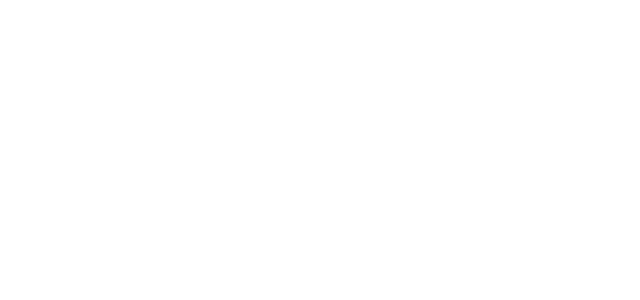
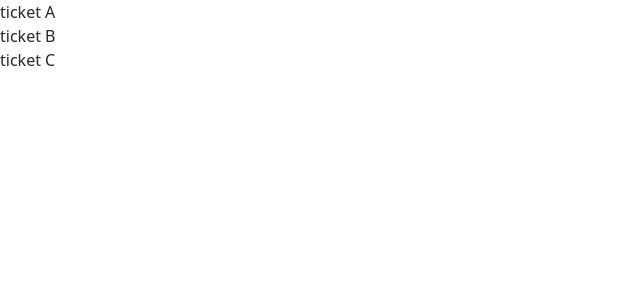
Before and after one commit to Jrachaval/React34730, a React (Create React App) app: page /shop in a window 1280 px wide. Before the commit this address had no page. Shown: the top 300 px of the page, without its empty margins (0-640 px from the left). Built offline with nearby package versions, Linux system fonts and the light colour scheme.

Commit message:
detalle producto 2

```diff
--- a/src/App.js
+++ b/src/App.js
@@ -4,7 +4,7 @@
 import ItemCount from './components/ItemCount';
 import Itemlistcontainer from './components/Itemlistcontainer';
 import NavBar from './components/NavBar';
-import Itemdetailcontainer from './components/shop/ItemDetailContainer';
+
 
 
 
@@ -16,7 +16,6 @@
     <div className='container'>
       <NavBar/>
 
-      <ItemDetailContainer/>
 
 
       <Itemlistcontainer/>
--- a/src/components/ItemCount.js
+++ b/src/components/ItemCount.js
@@ -6,15 +6,15 @@
     const handleClick = () =>{
         setCounter ( Counter + 1 )
     }
-    const handleClick2 = () =>{
+/*     const handleClick2 = () =>{
         setCounter ( Counter - 1 )
     }
-
+ */
     return(
         <div>
-            <strong className="my-6">{Counter}</strong> <br></br>
+            <strong className="my-6">TOTAL: {Counter}</strong> <br></br>
             <button onClick={handleClick} class="btn btn-active">+</button>
-            <button onClick={handleClick2} class="btn btn-active">-</button>
+            {/* <button onClick={handleClick2} class="btn btn-active">-</button> */}
         </div>
     );
 }
--- a/src/components/shop/ItemDetail.js
+++ b/src/components/shop/ItemDetail.js
@@ -1,10 +1,15 @@
 import React from 'react'
+import ItemCount from '../ItemCount'
 
-const ItemDetail = ({item}) => {
+const ItemDetail = ({item: {name, price}}) => {
   return (
     <div>
-        <li>{item.name}</li>
+        <li>{name}</li>
+        <li>{price}</li>
+
+        <ItemCount/>
     </div>
+
   )
 }
 
--- a/src/components/shop/ItemDetailContainer.js
+++ b/src/components/shop/ItemDetailContainer.js
@@ -1,14 +1,15 @@
 import React from 'react'
 import { useState } from 'react'
 import { useEffect } from 'react'
+import { useParams } from 'react-router-dom'
+import ItemDetail from './ItemDetail'
+import products from './Productsdata'
 
-const product = {
-    name: 'ticket',
-    price: 600
-}
+
 const Itemdetailcontainer = () => {
 
     const [item, setItem] = useState({})
+    const {slug} = useParams()
 
     useEffect(() => {
         getItem ().then( data => {
@@ -18,14 +19,16 @@
 
 
     const getItem = () => {
-       return  new Promise((resolve, reject) => {
+       return  new Promise((resolve) => {
             setTimeout(() => {
-                resolve ( 'Item')
+                resolve ( products.find (p => p.slug == slug))
             }, 2000);
         })
      }
   return (
+    <>
         <ItemDetail item={item}/>
+    </>
 
   )
 }
--- /dev/null
+++ b/src/components/shop/Productsdata.js
@@ -0,0 +1,31 @@
+const products = [
+    {
+       name: 'ticket A ',
+       slug: 'alpha',
+       price: 600,
+       img:'',
+       description: 'ticket 1'
+
+    },
+    {
+        name: 'ticket B',
+        slug: 'beta',
+        price: 700,
+        img:'',
+        description: 'ticket 2'
+
+     },
+     {
+        name: 'ticket C',
+        slug: 'combo',
+        price: 800,
+        img:'',
+        description: 'ticket 3'
+
+     },
+
+
+
+]
+
+export default products
--- /dev/null
+++ b/src/components/shop/SlugList.js
@@ -0,0 +1,27 @@
+import React, { useEffect, useState } from 'react'
+import { Link } from 'react-router-dom'
+import products from './Productsdata'
+
+const Sluglist = () => {
+
+    const [slugs, setSlugs] = useState([])
+
+    useEffect(() => {
+        setSlugs(products)
+    }, [])
+
+
+
+  return (
+    <div>
+        {slugs.map (i =>
+        <Link to={'/shop/item/ ${i.slug}'} key={i.id}>
+        <div >  {i.name} </div>
+        </Link>
+
+    )}
+    </div>
+  )
+}
+
+export default Sluglist
--- a/src/index.js
+++ b/src/index.js
@@ -5,6 +5,7 @@
 import reportWebVitals from './reportWebVitals';
 import { BrowserRouter, Route, Routes } from 'react-router-dom';
 import ItemDetailContainer from './components/shop/ItemDetailContainer'
+import Sluglist from './components/shop/SlugList';
 
 const root = ReactDOM.createRoot(document.getElementById('root'));
 root.render(
@@ -12,7 +13,9 @@
   <BrowserRouter>
   <Routes>
     <Route path='/' element= {<App/>}/>
-    <Route path='/shop/detail' element={<ItemDetailContainer/>}/>
+    <Route path='/shop' element={<Sluglist/>}/>
+    <Route path='/shop/item/:slug' element={<ItemDetailContainer/>}/>
+
   {/* <App /> */}
 
 
```
